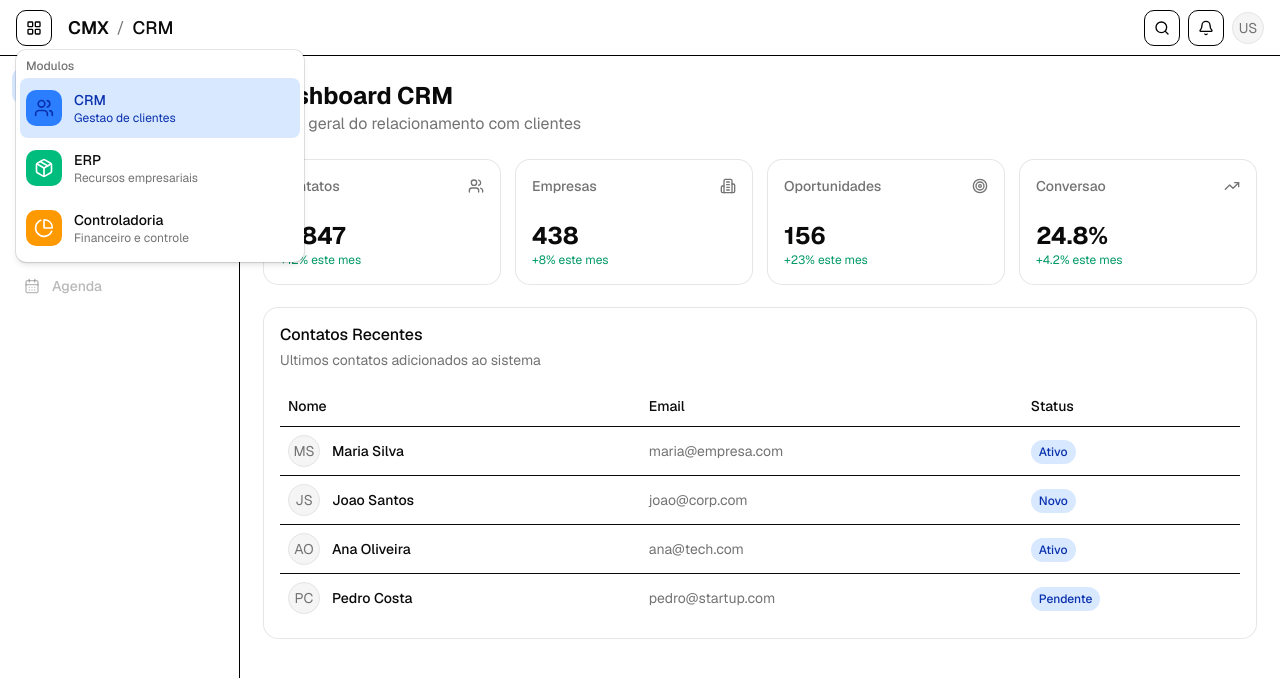
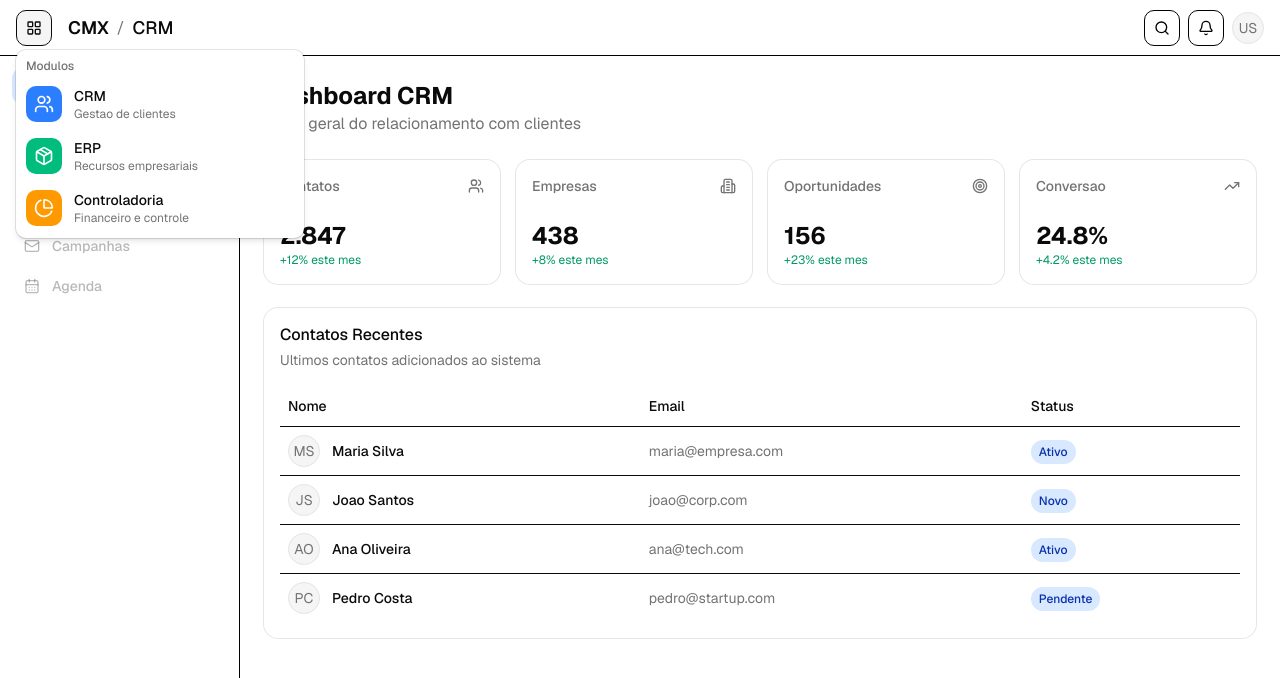
Before and after one commit to edjr577/prototypes-cmx, a Next.js app: page /crm in a window 1280 px wide. Both pictures are taken after a click on the button 34 px from the left and 27 px from the top of the page. Shown: the top 678 px of the page. Built offline with nearby package versions, Linux system fonts and the light colour scheme.

Commit message:
fix: correct header using Base UI render instead of asChild
Update header to use render API for DropdownMenuTrigger and DropdownMenuItem.

Co-authored-by: Edmilson Junior <96662780+edjr577@users.noreply.github.com>

```diff
--- a/components/header.tsx
+++ b/components/header.tsx
@@ -54,10 +54,10 @@ export function Header() {
     <header className="sticky top-0 z-50 flex h-14 items-center justify-between border-b bg-background px-4">
       <div className="flex items-center gap-4">
         <DropdownMenu>
-          <DropdownMenuTrigger asChild>
-            <Button variant="ghost" size="icon" className="size-9">
+          <DropdownMenuTrigger
+            render={<Button variant="ghost" size="icon" className="size-9" />}
+          >
             <LayoutGrid data-icon />
-            </Button>
           </DropdownMenuTrigger>
           <DropdownMenuContent align="start" className="w-72">
             <DropdownMenuGroup>
@@ -65,9 +65,9 @@ export function Header() {
               {modules.map((module) => {
                 const Icon = module.icon;
                 return (
-                  <DropdownMenuItem key={module.href} asChild>
-                    <Link
-                      href={module.href}
+                  <DropdownMenuItem
+                    key={module.href}
+                    render={<Link href={module.href} />}
                     className="flex cursor-pointer items-center gap-3 py-2"
                   >
                     <span
@@ -81,7 +81,6 @@ export function Header() {
                         {module.description}
                       </span>
                     </span>
-                    </Link>
                   </DropdownMenuItem>
                 );
               })}
```
Lines whose indentation alone changed are shown as unchanged.
